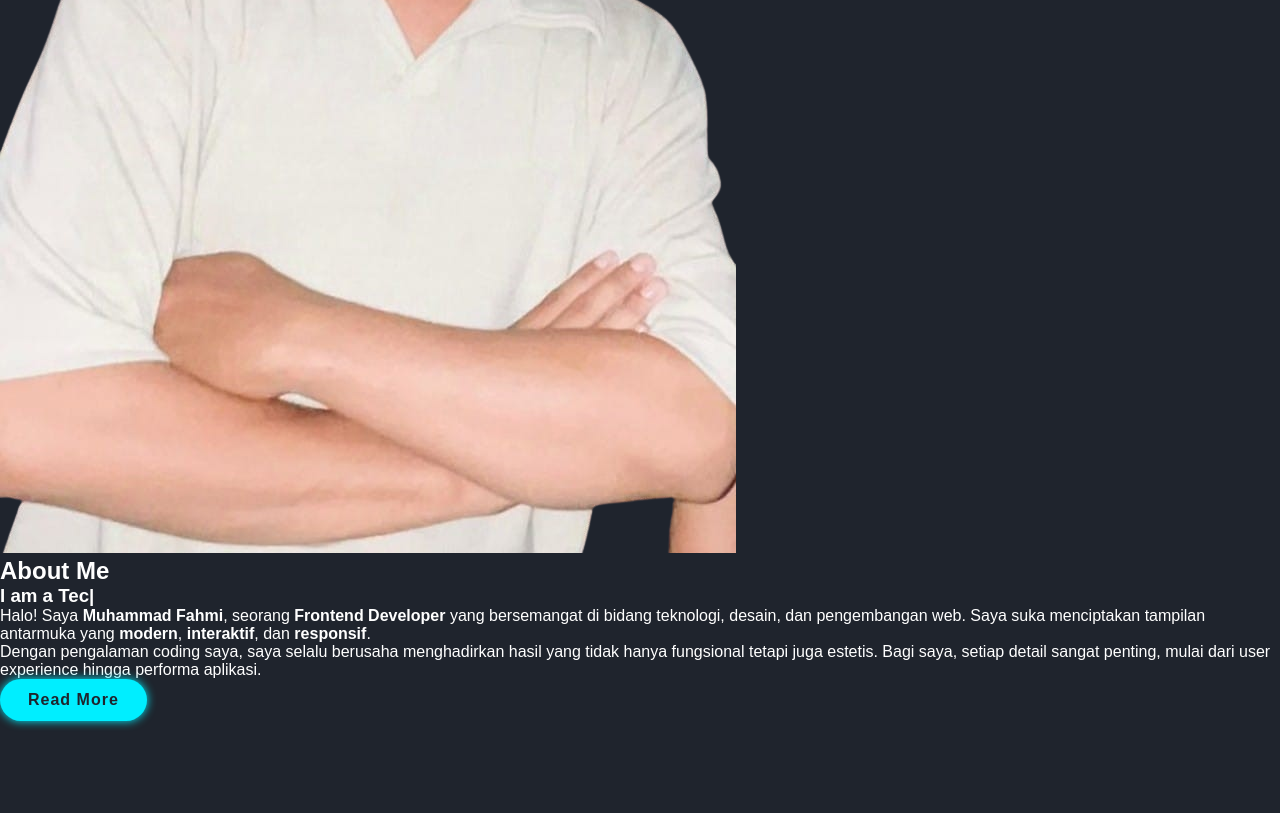
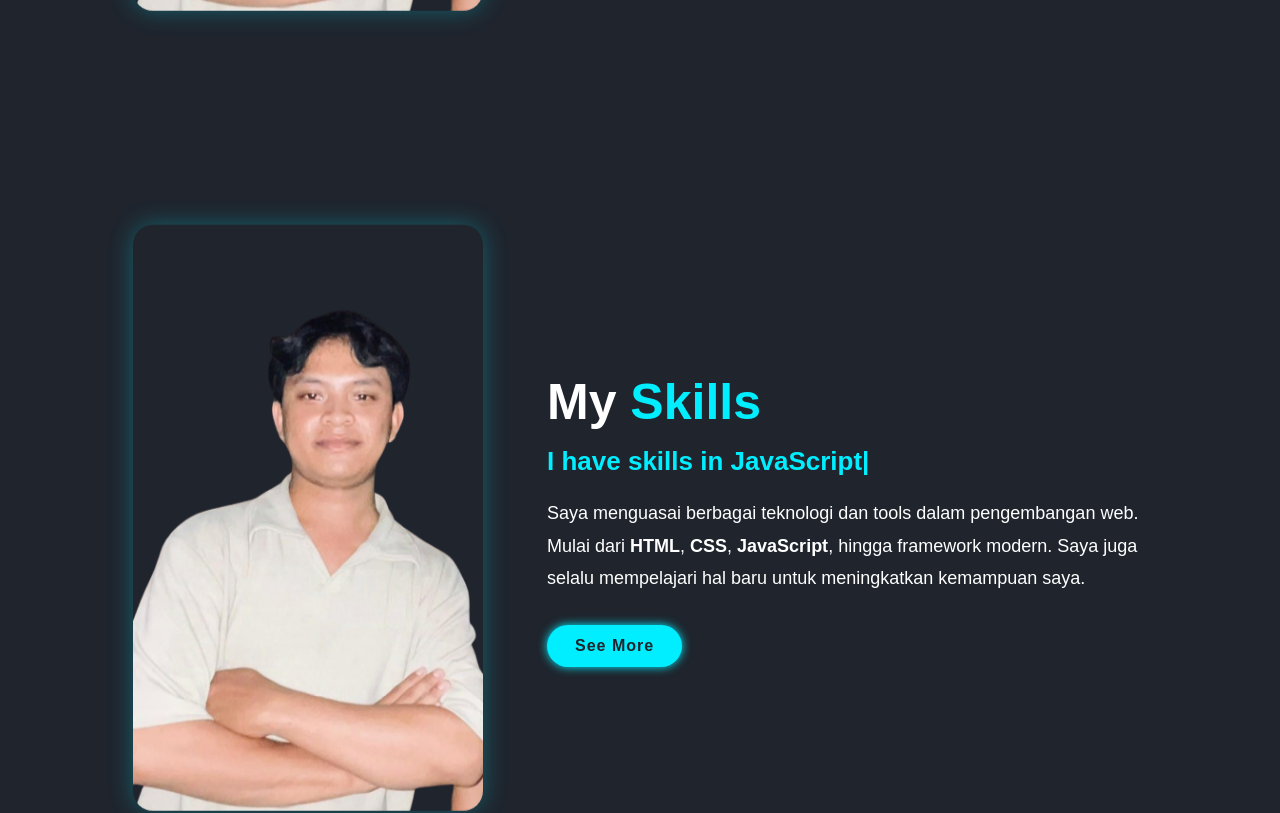
Before and after one commit to fahminikol/repo-deploy, a plain HTML site: page docs/index.html in a window 1280 px wide. Shown: the part 1480-2293 px from the top of the page. Drawn offline with nearby package versions, Linux system fonts and the light colour scheme.

Commit message:
style.css

```diff
--- a/docs/style.css
+++ b/docs/style.css
@@ -3,6 +3,7 @@
     padding: 0;
     box-sizing: border-box;
     font-family: 'Poppins', sans-serif;
+    scroll-behavior: smooth;
   }
 
   body {
@@ -10,6 +11,7 @@
     color: #fff;
   }
 
+  /* ===== Header ===== */
   .header {
     position: fixed;
     top: 0; left: 0;
@@ -50,10 +52,11 @@
     color: #0ef;
   }
 
+  /* ===== Home ===== */
   .home {
     position: relative;
     width: 100%;
-    height: 100vh;
+    min-height: 100vh; /* full layar */
     display: flex;
     justify-content: space-between;
     align-items: center;
@@ -159,7 +162,73 @@
     animation: slideTop 1s ease forwards 1.8s;
   }
 
-  /* Keyframe Animations */
+  /* ===== About ===== */
+  .about {
+    display: flex;
+    justify-content: center;
+    align-items: center;
+    gap: 4rem;
+    padding: 100px 10%;
+    background: #1f242d; /* konsisten */
+    flex-wrap: wrap;
+    min-height: 100vh; /* full layar */
+  }
+
+  .about-img img {
+    width: 350px;
+    border-radius: 20px;
+    opacity: 0;
+    transform: scale(0.8);
+    animation: zoomIn 1s ease forwards;
+    animation-delay: 0.5s;
+    box-shadow: 0 0 25px rgba(0, 238, 255, 0.3);
+    transition: transform 0.3s ease, box-shadow 0.3s ease;
+  }
+
+  .about-img img:hover {
+    transform: scale(0.9) rotate(-2deg);
+    box-shadow: 0 0 35px rgba(0, 238, 255, 0.6);
+  }
+
+  .about-content {
+    max-width: 600px;
+    opacity: 0;
+    transform: translateX(100px);
+    animation: slideLeft 1s ease forwards;
+    animation-delay: 1s;
+  }
+
+  .about-content .heading {
+    font-size: 50px;
+    margin-bottom: 15px;
+    opacity: 0;
+    animation: slideTop 1s ease forwards;
+    animation-delay: 1.2s;
+  }
+
+  .about-content .heading span {
+    color: #0ef;
+  }
+
+  .about-content h3 {
+    font-size: 26px;
+    color: #0ef;
+    margin-bottom: 20px;
+    opacity: 0;
+    animation: slideRight 1s ease forwards;
+    animation-delay: 1.4s;
+  }
+
+  .about-content p {
+    font-size: 18px;
+    line-height: 1.8;
+    margin-bottom: 30px;
+    opacity: 0;
+    animation: fadeIn 1.2s ease forwards;
+    animation-delay: 1.6s;
+  }
+
+  /* ===== Keyframes ===== */
   @keyframes slideRight {
     0% { transform: translateX(-100px); opacity: 0; }
     100% { transform: translateX(0); opacity: 1; }
@@ -190,3 +259,161 @@
     50% { transform: translateY(-24px); }
     100% { transform: translateY(0); }
   }
+
+  @keyframes fadeIn {
+    0% { opacity: 0; transform: translateY(30px); }
+    100% { opacity: 1; transform: translateY(0); }
+  }
+
+  /* Tambahan animasi untuk About agar sama seperti Home */
+.about-img img {
+    animation: zoomIn 1s ease forwards, floatImage 4s ease-in-out infinite;
+    animation-delay: 0.5s, 2s;
+  }
+
+  .about-content h3 span {
+    color: #0ef;
+  }
+
+  /* ===== Skills ===== */
+.skills {
+    display: flex;
+    justify-content: center;
+    align-items: center;
+    gap: 4rem;
+    padding: 100px 10%;
+    background: #1f242d;
+    flex-wrap: wrap;
+    min-height: 100vh;
+  }
+
+  .skills-img img {
+    width: 350px;
+    border-radius: 20px;
+    opacity: 0;
+    transform: scale(0.8);
+    animation: zoomIn 1s ease forwards, floatImage 4s ease-in-out infinite;
+    animation-delay: 0.5s, 2s;
+    box-shadow: 0 0 25px rgba(0, 238, 255, 0.3);
+    transition: transform 0.3s ease, box-shadow 0.3s ease;
+  }
+
+  .skills-img img:hover {
+    transform: scale(0.9) rotate(-2deg);
+    box-shadow: 0 0 35px rgba(0, 238, 255, 0.6);
+  }
+
+  .skills-content {
+    max-width: 600px;
+    opacity: 0;
+    transform: translateX(100px);
+    animation: slideLeft 1s ease forwards;
+    animation-delay: 1s;
+  }
+
+  .skills-content .heading {
+    font-size: 50px;
+    margin-bottom: 15px;
+    opacity: 0;
+    animation: slideTop 1s ease forwards;
+    animation-delay: 1.2s;
+  }
+
+  .skills-content .heading span {
+    color: #0ef;
+  }
+
+  .skills-content h3 {
+    font-size: 26px;
+    color: #0ef;
+    margin-bottom: 20px;
+    opacity: 0;
+    animation: slideRight 1s ease forwards;
+    animation-delay: 1.4s;
+  }
+
+  .skills-content p {
+    font-size: 18px;
+    line-height: 1.8;
+    margin-bottom: 30px;
+    opacity: 0;
+    animation: fadeIn 1.2s ease forwards;
+    animation-delay: 1.6s;
+  }
+
+  /* ... kode CSS kamu sebelumnya tetap ... */
+
+/* ===== Responsif Tambahan ===== */
+@media (max-width: 992px) {
+  .home {
+    flex-direction: column;
+    text-align: center;
+    padding: 100px 5% 0;
+  }
+
+  .home-img {
+    margin-top: 30px;
+  }
+
+  .poto {
+    max-width: 80%;
+    height: auto;
+  }
+
+  .about, .skills {
+    flex-direction: column;
+    padding: 80px 5%;
+    text-align: center;
+  }
+
+  .about-img img,
+  .skills-img img {
+    width: 80%;
+    max-width: 300px;
+  }
+
+  .about-content,
+  .skills-content {
+    transform: none;
+    opacity: 1;
+    animation: none;
+    margin-top: 20px;
+  }
+}
+
+@media (max-width: 576px) {
+  .header {
+    padding: 15px 5%;
+    flex-direction: column;
+    align-items: flex-start;
+  }
+
+  .navbar {
+    display: flex;
+    flex-wrap: wrap;
+    gap: 10px;
+    margin-top: 10px;
+  }
+
+  .navbar a {
+    font-size: 16px;
+    margin: 0 10px 10px 0;
+  }
+
+  .home-content h1 {
+    font-size: 36px;
+  }
+
+  .home-content h3 {
+    font-size: 22px;
+  }
+
+  .home-content p {
+    font-size: 16px;
+  }
+
+  .btn {
+    padding: 10px 20px;
+    font-size: 14px;
+  }
+}
```
